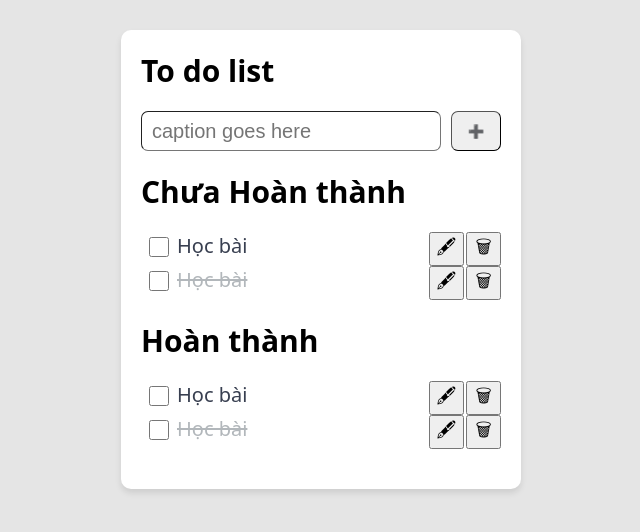
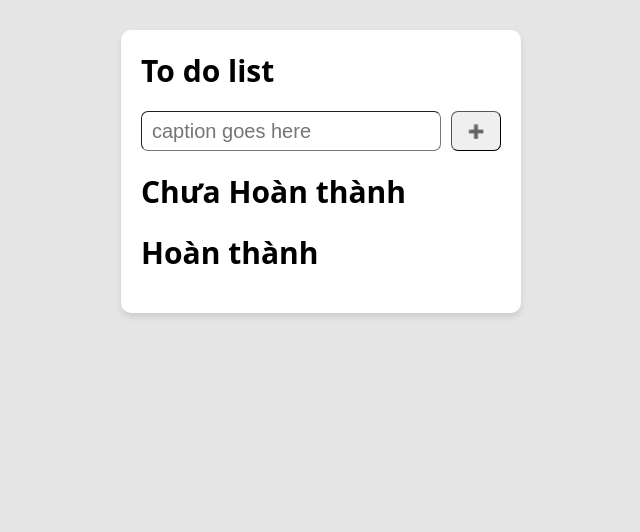
Before and after one commit to hoangday185/Project-Todo-List, a React (Vite) app: page / in a window 1280 px wide. Shown: the top 532 px of the page, without its empty margins (319-959 px from the left). Built offline with nearby package versions, Linux system fonts and the light colour scheme; the HTML template or start-up script is replaced by a standard one.

Commit message:
feature : add new task and render to ui

```diff
--- /dev/null
+++ b/src/@types/todo.type.ts
@@ -0,0 +1,5 @@
+export interface Todo {
+  name: string
+  done: boolean
+  id: string
+}
--- a/src/Components/TaskInput/TaskInput.tsx
+++ b/src/Components/TaskInput/TaskInput.tsx
@@ -1,10 +1,31 @@
 import styles from '@/Components/TaskInput/taskInput.module.scss'
-const TaskInput = () => {
+import { useState } from 'react'
+
+interface TaskInputProps {
+  addTodo: (name: string) => void
+}
+
+const TaskInput = (props: TaskInputProps) => {
+  const { addTodo } = props
+
+  const [name, setName] = useState<string>('')
+
+  const handleSubmit = (event: React.FormEvent<HTMLFormElement>) => {
+    event.preventDefault()
+    addTodo(name)
+    setName('')
+  }
+
+  const onChangeInput = (event: React.ChangeEvent<HTMLInputElement>) => {
+    const { value } = event.target
+    setName(value)
+  }
+
   return (
     <div className='mb-2'>
       <h1 className={styles.title}>To do list</h1>
-      <form className={styles.form}>
-        <input type='text' placeholder='caption goes here' />
+      <form className={styles.form} onSubmit={handleSubmit}>
+        <input type='text' value={name} placeholder='caption goes here' onChange={onChangeInput} />
         <button type='submit'>➕</button>
       </form>
     </div>
--- a/src/Components/TaskList/TaskList.tsx
+++ b/src/Components/TaskList/TaskList.tsx
@@ -1,33 +1,38 @@
+import { Todo } from '@/@types/todo.type'
 import styles from '@/Components/TaskList/taskList.module.scss'
 
 interface TaskListProps {
   doneTaskList?: boolean
+  todos: Todo[]
+  handleDoneTodo: (id: string, done: boolean) => void
 }
 
 const TaskList = (props: TaskListProps) => {
-  const { doneTaskList } = props
+  const { doneTaskList, todos, handleDoneTodo } = props
+
+  const onChangeCheckBox = (idTodo: string) => (event: React.ChangeEvent<HTMLInputElement>) => {
+    handleDoneTodo(idTodo, event.target.checked)
+  }
+
   return (
     <div className='mb-2'>
       <h2 className={styles.title}>{doneTaskList ? 'Hoàn thành' : 'Chưa Hoàn thành'}</h2>
       <div className={styles.tasks}>
-        <div className={styles.task}>
-          <input type='checkbox' className={styles.taskCheckbox} />
-          <span className={styles.taskName}>Học bài</span>
-          <div className={styles.taskActions}>
-            <button className={styles.taskBtn}>🖋</button>
-            <button className={styles.taskBtn}>🗑</button>
+        {todos.map((todo) => (
+          <div className={styles.task} key={todo.id}>
+            <input
+              type='checkbox'
+              className={styles.taskCheckbox}
+              checked={todo.done}
+              onChange={onChangeCheckBox(todo.id)}
+            />
+            <span className={`${styles.taskName} ${todo.done ? styles.taskNameDone : ''}`}>{todo.name}</span>
+            <div className={styles.taskActions}>
+              <button className={styles.taskBtn}>🖋</button>
+              <button className={styles.taskBtn}>🗑</button>
+            </div>
           </div>
-        </div>
-      </div>
-      <div className={styles.tasks}>
-        <div className={styles.task}>
-          <input type='checkbox' className={styles.taskCheckbox} />
-          <span className={`${styles.taskName} ${styles.taskNameDone}`}>Học bài</span>
-          <div className={styles.taskActions}>
-            <button className={styles.taskBtn}>🖋</button>
-            <button className={styles.taskBtn}>🗑</button>
-          </div>
-        </div>
+        ))}
       </div>
     </div>
   )
--- a/src/Components/TodoList/TodoList.tsx
+++ b/src/Components/TodoList/TodoList.tsx
@@ -1,13 +1,41 @@
+import { Todo } from '@/@types/todo.type'
 import TaskInput from '@/Components/TaskInput'
 import TaskList from '@/Components/TaskList'
 import styles from '@/Components/TodoList/todoList.module.scss'
+import { useState } from 'react'
+
 const TodoList = () => {
+  const [todos, setTodos] = useState<Todo[]>([])
+
+  const doneTodos = todos.filter((todo) => todo.done)
+  const notdoneTodos = todos.filter((todo) => !todo.done)
+  const addTodo = (name: string) => {
+    const todo: Todo = {
+      name,
+      done: false,
+      id: new Date().toISOString()
+    }
+    setTodos((prev) => [...prev, todo])
+  }
+
+  const handleDoneTodo = (id: string, done: boolean) => {
+    setTodos((prev) => {
+      return prev.map((todo) => {
+        if (todo.id == id) {
+          return { ...todo, done }
+        }
+        return todo
+      })
+    })
+  }
+
+  console.log(todos)
   return (
     <div className={styles.todoList}>
       <div className={styles.container}>
-        <TaskInput />
-        <TaskList />
-        <TaskList doneTaskList={true} />
+        <TaskInput addTodo={addTodo} />
+        <TaskList todos={notdoneTodos} handleDoneTodo={handleDoneTodo} />
+        <TaskList doneTaskList={true} todos={doneTodos} handleDoneTodo={handleDoneTodo} />
       </div>
     </div>
   )
```
